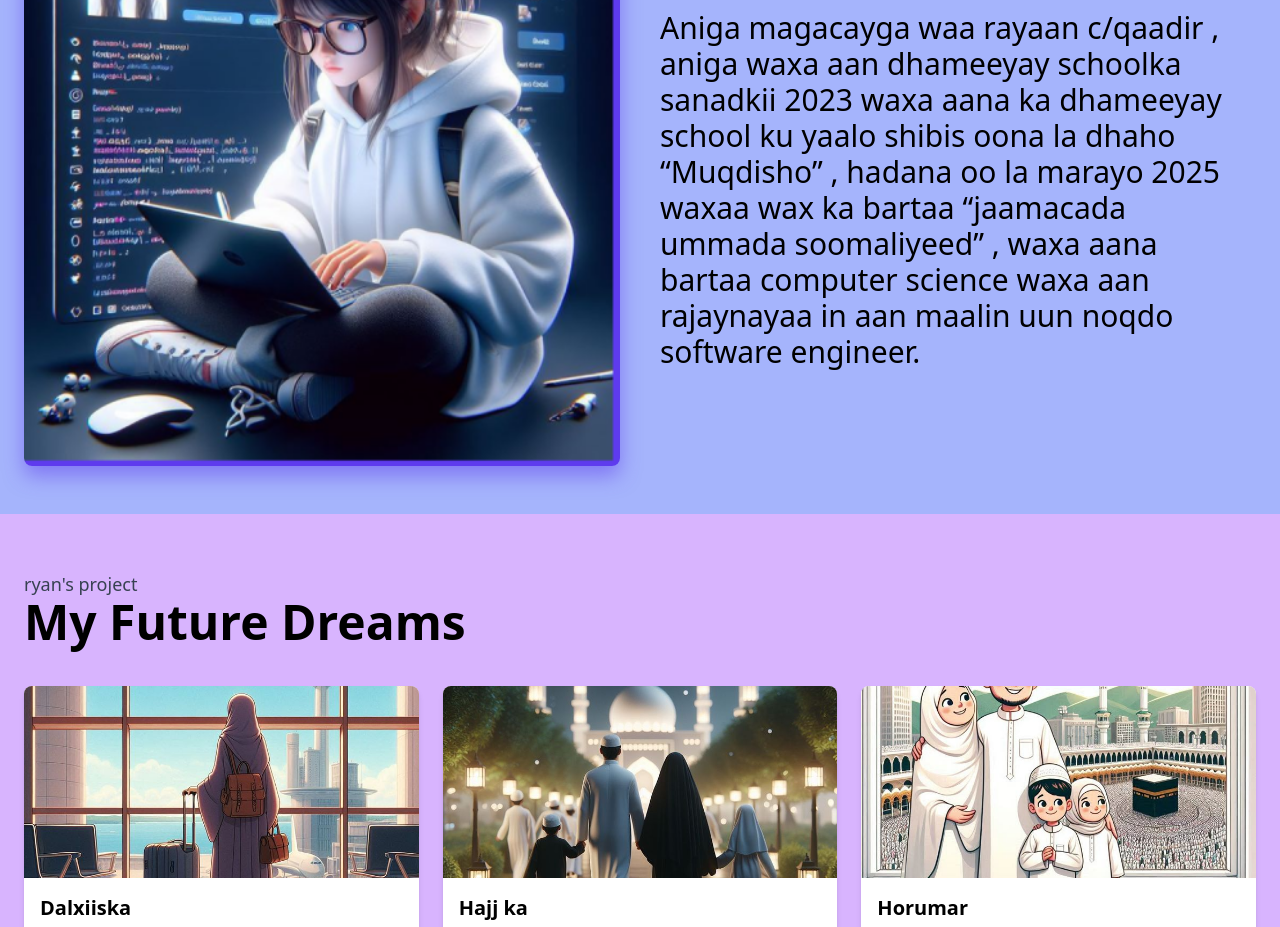
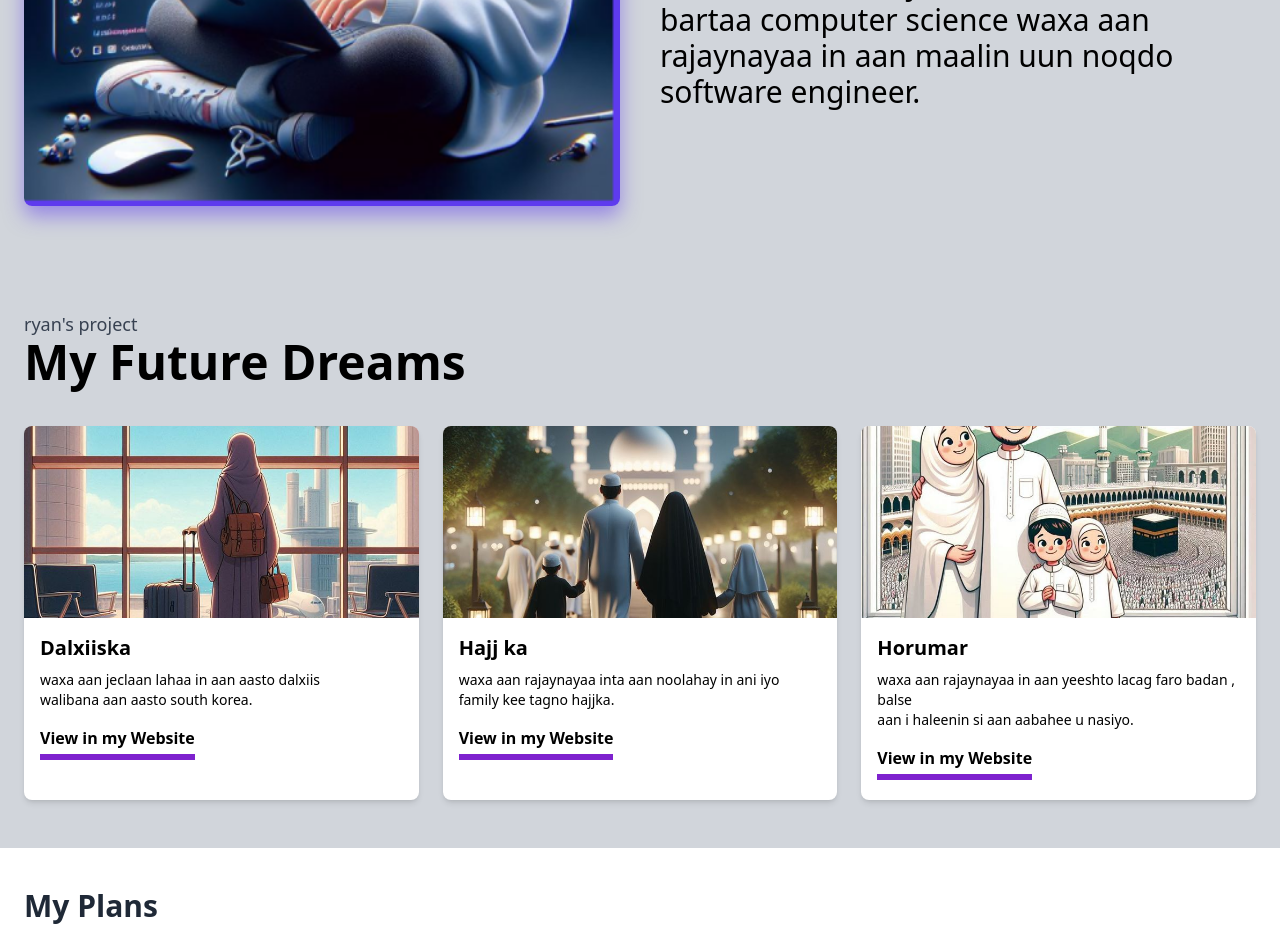
Before and after one commit to tangsancoder/finaly, a plain HTML site: page about me.html in a window 1280 px wide. Shown: the part 951-1878 px from the top of the page. Drawn offline with nearby package versions, Linux system fonts and the light colour scheme.

Commit message:
Update about me.html

```diff
--- a/about me.html
+++ b/about me.html
@@ -49,7 +49,7 @@
   <!-- right Side Image Box -->
     <div class="md:w-1/2 w-full">
       <div class="w-full max-w-full mx-auto rounded-lg overflow-hidden shadow-[0_10px_20px_rgba(94,59,238,0.5)]">
-        <img src="mas.png" alt="Ryan" class="w-full h-auto object-cover" />
+        <img src="islam.png" alt="Ryan" class="w-full h-auto object-cover" />
       </div>
     </div>
 
@@ -61,7 +61,7 @@
 <br>
 
 
-<section class="bg-indigo-300 px-6 py-12">
+<section class="bg-gray-300 px-6 py-12">
   <div class="max-w-7xl mx-auto flex flex-col md:flex-row items-center justify-between gap-10">
 
     <!-- Left Side Image Box -->
@@ -90,7 +90,7 @@
 
   </div>
 </section>
-<section class="bg-purple-300 px-6 py-12">
+<section class="bg-gray-300 px-6 py-12">
   <div class="max-w-7xl mx-auto">
 
     <!-- Header and Subheader -->
@@ -110,7 +110,7 @@
           <h3 class="text-xl font-bold text-left text-black mb-2">Dalxiiska</h3>
           <p class="text-left text-black text-sm mb-4">waxa aan jeclaan lahaa in aan aasto dalxiis <br> walibana aan aasto south korea.</p>
           <div class="inline-block border-b-4 border-purple-700 font-bold">
-            <a href="#website" class="text-[#5E3BEE] font-semibold inline-block border-b-2 border-[#5E3BEE] pb-1">View in my Website</a>
+            <a href="#website" class="text-black font-semibold inline-block border-b-2 border-purple-700 pb-1">View in my Website</a>
           </div>
         </div>
       </div>
@@ -122,7 +122,7 @@
           <h3 class="text-xl font-bold text-left text-black mb-2">Hajj ka</h3>
           <p class="text-left text-black text-sm mb-4">waxa aan rajaynayaa inta aan noolahay in ani iyo <br> family kee tagno hajjka.</p>
           <div class="inline-block border-b-4 border-purple-700 font-bold">
-            <a href="#website" class="text-[#5E3BEE] font-semibold inline-block border-b-2 border-[#5E3BEE] pb-1">View in my Website</a>
+            <a href="#website" class="text-black font-semibold inline-block border-b-2 border-purple-700 pb-1">View in my Website</a>
           </div>
         </div>
       </div>
@@ -134,7 +134,7 @@
           <h3 class="text-xl font-bold text-left text-black mb-2">Horumar</h3>
           <p class="text-left text-black text-sm mb-4">waxa aan rajaynayaa in aan yeeshto lacag faro badan , balse <br> aan i haleenin si aan aabahee u nasiyo.</p>
           <div class="inline-block border-b-4 border-purple-700 font-bold">
-            <a href="#website" class="text-[#5E3BEE] font-semibold inline-block border-b-2 border-[#5E3BEE] pb-1">View in my Website</a>
+            <a href="#website" class="text-black font-semibold inline-block border-b-2 border-purple-700 pb-1">View in my Website</a>
           </div>
         </div>
       </div>
```
